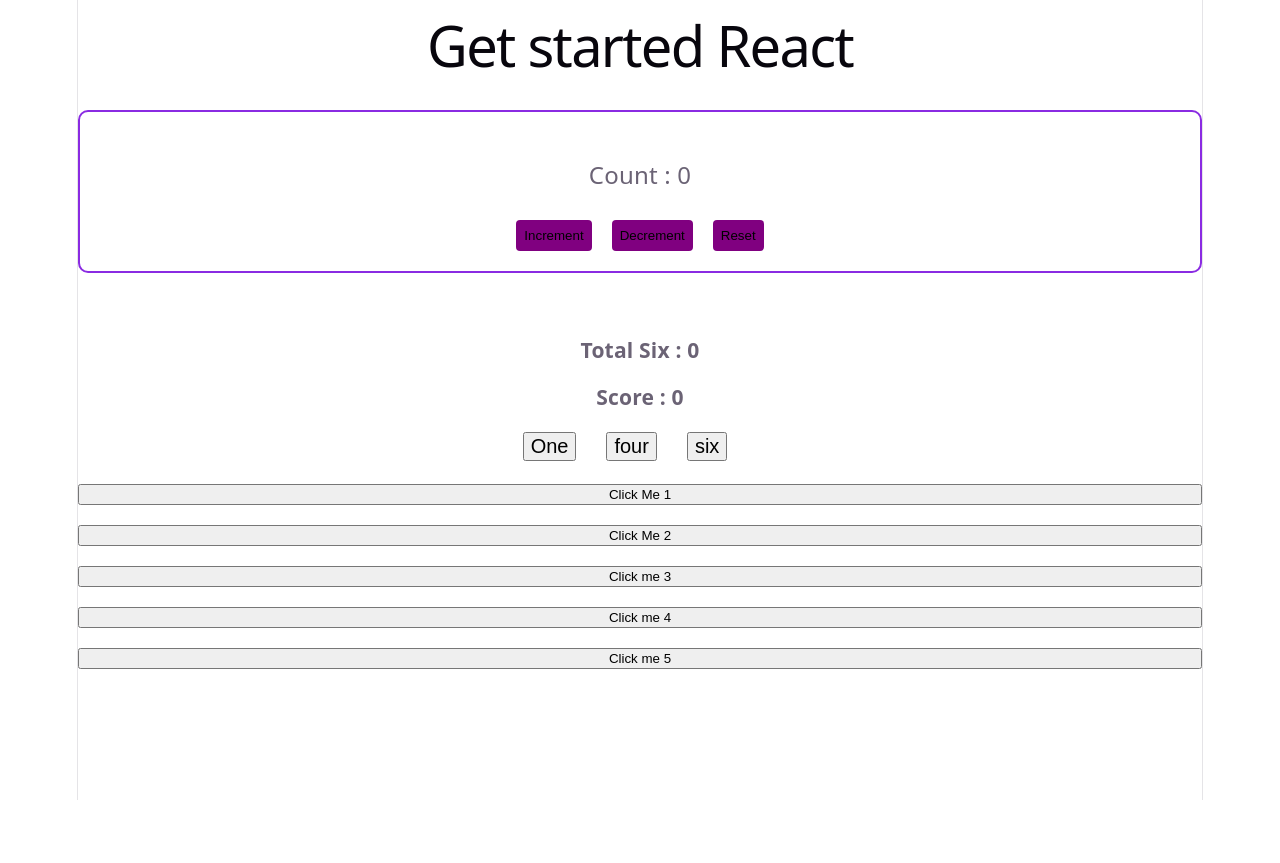
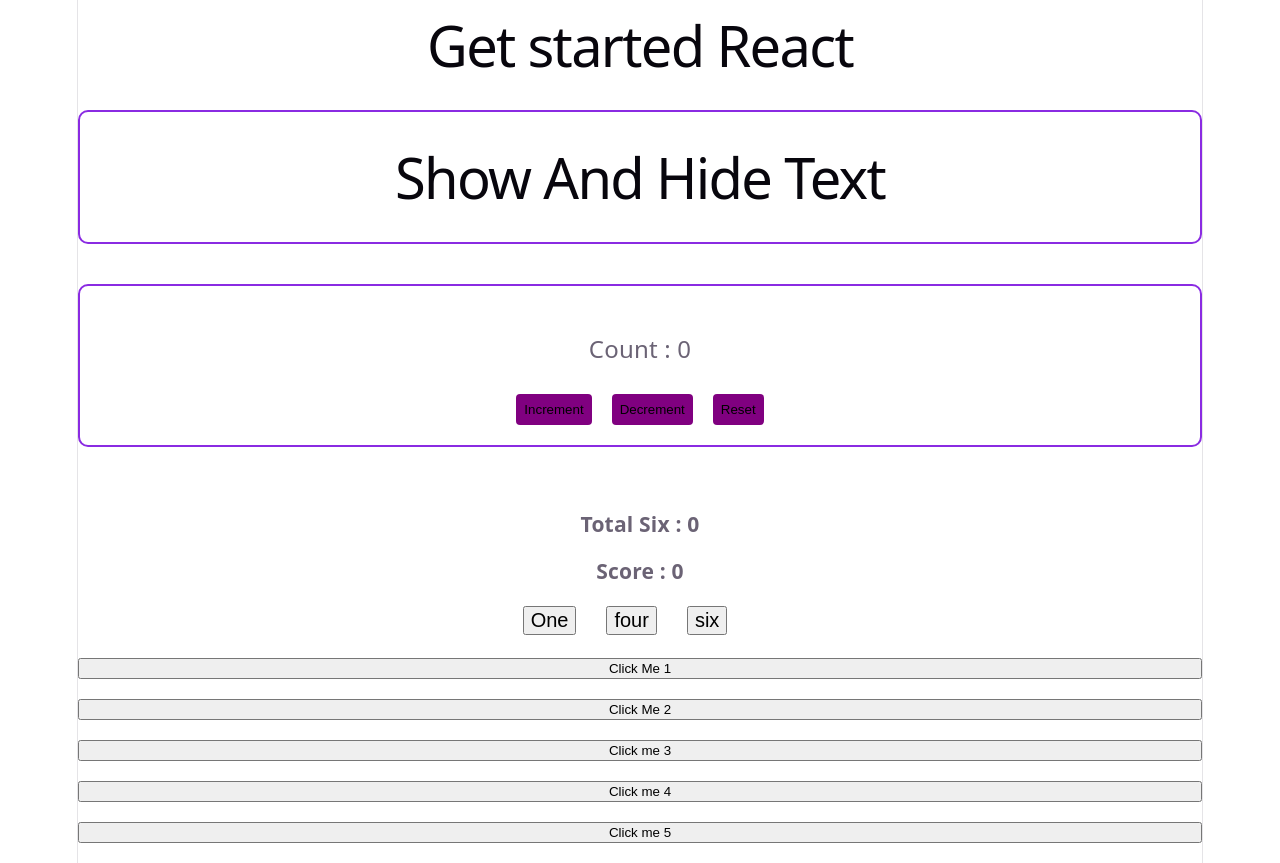
Before and after one commit to kamalcodezen/react-core-concept-part2, a React (Vite) app: page / in a window 1280 px wide. Before the commit the page ends 800 px from the top, so only its background shows below. Built offline with nearby package versions, Linux system fonts and the light colour scheme.

Commit message:
show and hide text use useState file creat

```diff
--- a/src/App.jsx
+++ b/src/App.jsx
@@ -7,6 +7,7 @@
 import Users from "./Users";
 import Friends from "./Friends";
 import Posts from "./posts";
+import ShowHideText from "./hide_show_text";
 
 // const fetchUsers = fetch("https://jsonplaceholder.typicode.com/users").then(
 //   (res) => res.json(),
@@ -47,6 +48,8 @@
   return (
     <>
       <h1>Get started React</h1>
+
+      <ShowHideText></ShowHideText>
 
       <Counter></Counter>
 
--- /dev/null
+++ b/src/hide_show_text.jsx
@@ -0,0 +1,7 @@
+ export default function ShowHideText() {
+  return (
+    <div className="users">
+      <h1>Show And Hide Text</h1>
+    </div>
+  );
+}
```
